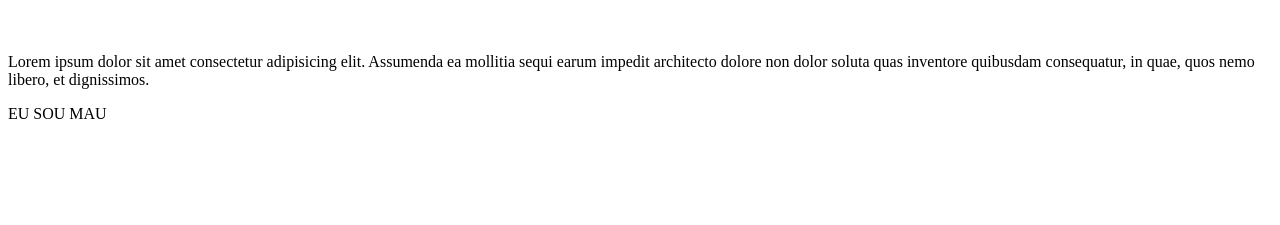
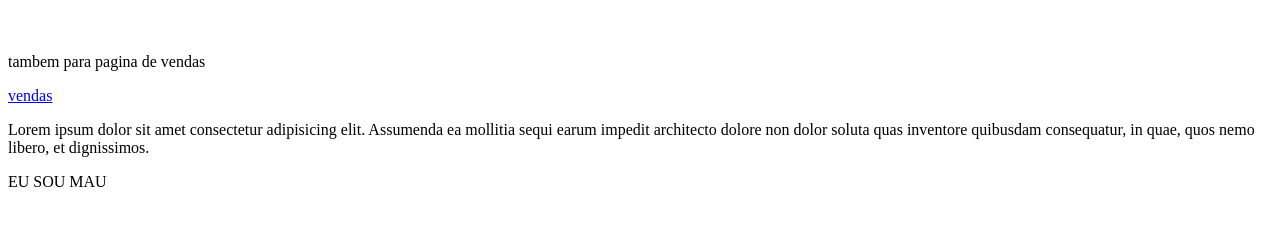
Before and after one commit to Hamilton8/LEARNING, a plain HTML site: page prosite/index.html in a window 1280 px wide. Shown: the part 61-286 px from the top of the page. Drawn offline with Linux system fonts and the light colour scheme.

Commit message:
Nova cena

```diff
--- a/prosite/index.html
+++ b/prosite/index.html
@@ -8,6 +8,8 @@
 <body>
     <h1>WELCOME</h1>
     <br>
+    <p>tambem para pagina de vendas</p>
+    <a href="vendas.html">vendas</a>
     <P>Lorem ipsum dolor sit amet consectetur adipisicing elit. Assumenda ea mollitia sequi earum impedit architecto dolore non dolor soluta quas inventore quibusdam consequatur, in quae, quos nemo libero, et dignissimos.</P>
     <P>EU SOU MAU</P>
 </body>
```
